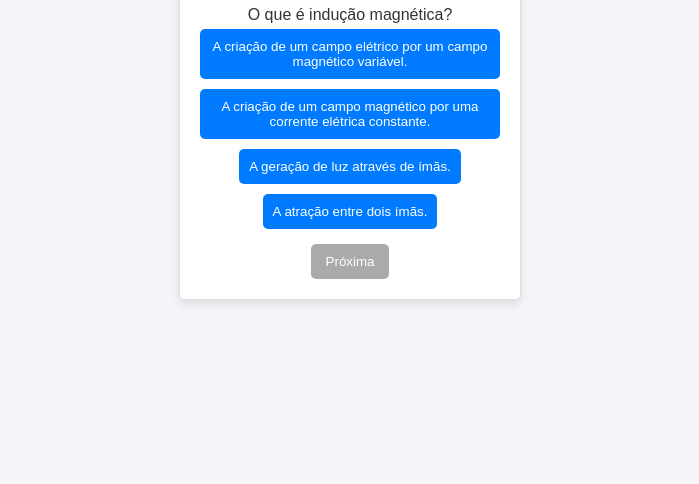
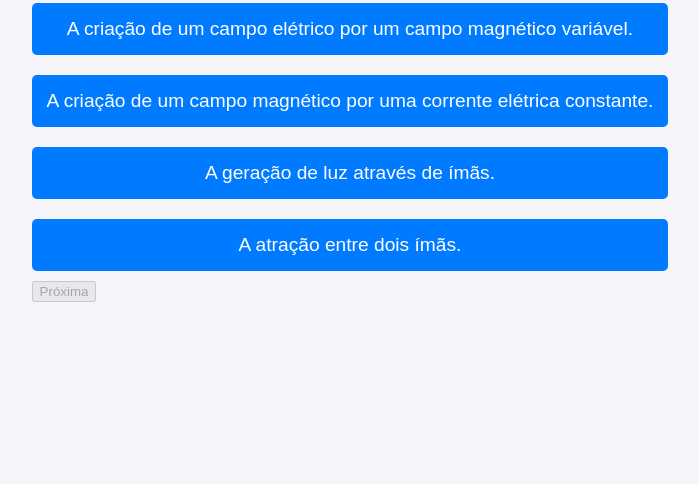
Before and after one commit to Macellesm/EngMais, a plain HTML site: page index.html in a window 1280 px wide. Shown: the part 316-800 px from the top of the page, without its empty margins (290-989 px from the left). Drawn offline with Linux system fonts and the light colour scheme.

Commit message:
Update style.css

```diff
--- a/style.css
+++ b/style.css
@@ -1,49 +1,78 @@
 body {
     font-family: Arial, sans-serif;
     background-color: #f4f4f9;
-    color: #333;
+    margin: 0;
+    padding: 0;
     display: flex;
     justify-content: center;
     align-items: center;
     height: 100vh;
-    margin: 0;
 }
 
-.quiz-container {
-    background: #fff;
-    border: 1px solid #ddd;
-    border-radius: 5px;
+.container {
+    background-color: white;
+    border-radius: 8px;
+    box-shadow: 0 4px 8px rgba(0, 0, 0, 0.1);
+    width: 80%;
+    max-width: 600px;
     padding: 20px;
-    width: 300px;
-    box-shadow: 0 4px 8px rgba(0, 0, 0, 0.1);
+}
+
+h1 {
     text-align: center;
+    color: #333;
+}
+
+#question {
+    font-size: 1.5em;
+    margin-bottom: 20px;
+    color: #333;
+}
+
+#options {
+    display: flex;
+    flex-direction: column; /* Organiza as alternativas em coluna */
+    align-items: stretch; /* Faz os botões ocuparem toda a largura disponível */
 }
 
 #options button {
-    margin: 5px 0;
-    padding: 10px;
+    margin: 10px 0;
+    padding: 15px;
     border: none;
     border-radius: 5px;
-    background: #007BFF;
+    background-color: #007BFF;
     color: white;
+    font-size: 1.2em;
     cursor: pointer;
+    width: 100%; /* Faz os botões se expandirem para ocupar toda a largura */
+    box-sizing: border-box; /* Garante que o padding não afete a largura total */
+    transition: background-color 0.3s;
 }
 
 #options button:hover {
-    background: #0056b3;
+    background-color: #0056b3;
 }
 
-#next {
-    margin-top: 10px;
-    padding: 10px 15px;
-    background: #28a745;
+#result {
+    margin-top: 20px;
+    text-align: center;
+    font-size: 1.2em;
+    color: #28a745;
+}
+
+#next-button {
+    background-color: #28a745;
+    border-radius: 5px;
+    padding: 10px 20px;
     color: white;
     border: none;
-    border-radius: 5px;
+    font-size: 1.2em;
     cursor: pointer;
+    width: 100%;
+    box-sizing: border-box;
+    display: none;
 }
 
-#next:disabled {
-    background: #aaa;
-    cursor: not-allowed;
+#next-button:hover {
+    background-color: #218838;
 }
```
